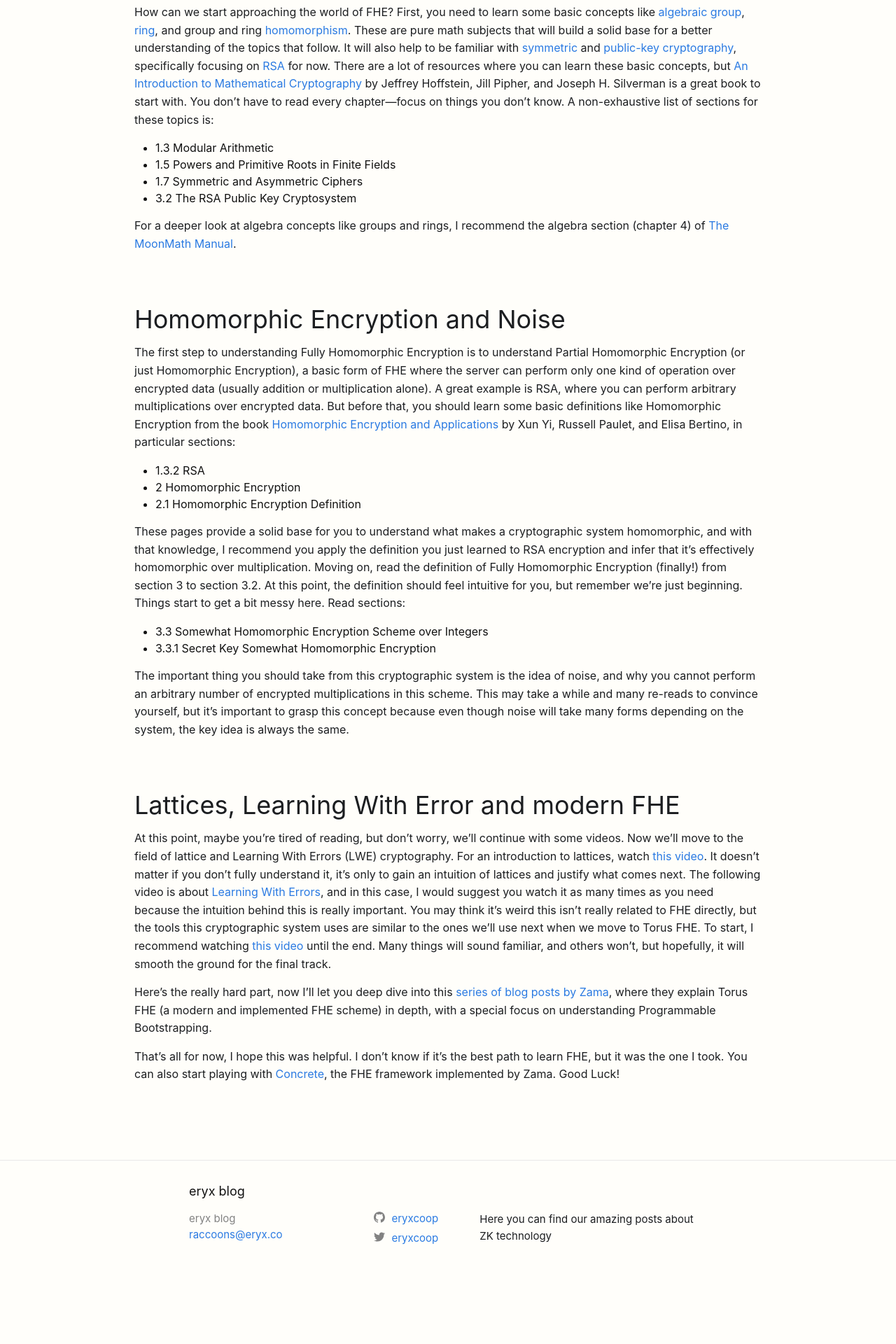
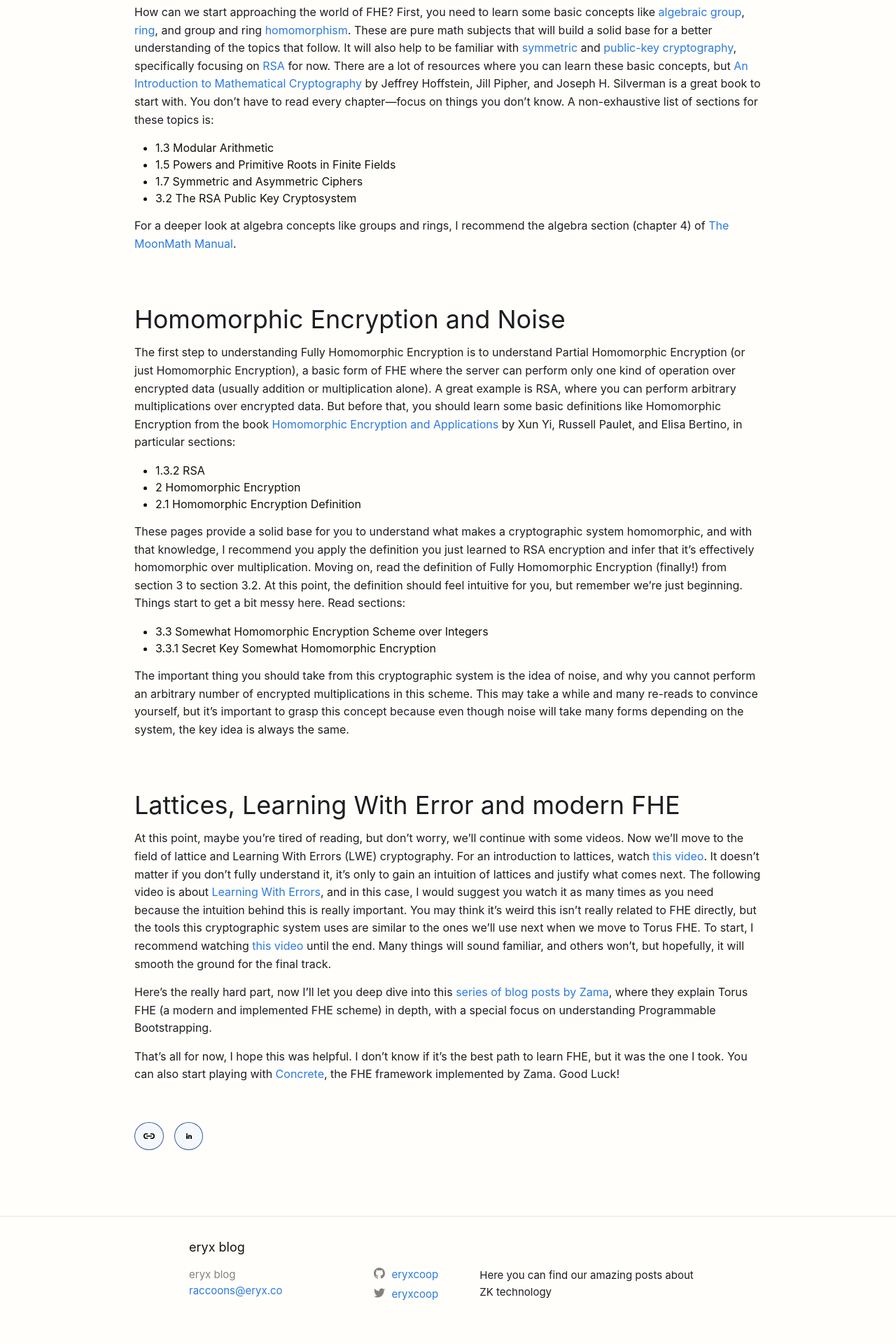
Before and after one commit to eryxcoop/eryxcoop.github.io, a Jekyll site: the page built from _posts/2024-10-31-My-path-through-FHE.md, in a window 1280 px wide. Shown: the part 1186-3106 px from the top of the page at 70% size. Built offline with Jekyll 4.4.1, drawn with Linux system fonts in a browser that asks for light colours; some web fonts are replaced; before the commit the page ends 3026 px from its top, so only the background shows below that.

Commit message:
Adds links to share posts

```diff
--- a/_layouts/post.html
+++ b/_layouts/post.html
@@ -2,7 +2,7 @@
 layout: default_eryx
 ---
 
-<link rel="stylesheet" href="{{ "/assets/styles/post.css" | relative_url }}">
+<link rel="stylesheet" href="{{ '/assets/styles/post.css' | relative_url }}">
 
 <!-- color 220844 de eryx -->
 
@@ -16,8 +16,10 @@ layout: default_eryx
                 {{ page.date | date: date_format }}
             </time>
             {%- if page.author -%}
-        <span itemprop="author" itemscope itemtype="http://schema.org/Person"><span class="p-author h-card" itemprop="name">{{ page.author }}</span></span>
-      {%- endif -%}</p>
+            <span itemprop="author" itemscope itemtype="http://schema.org/Person"><span class="p-author h-card"
+                                                                                        itemprop="name">{{ page.author }}</span></span>
+            {%- endif -%}
+        </p>
 
         <div class="intro-container">
             <p style="line-height: 1.75;">
@@ -29,6 +31,15 @@ layout: default_eryx
 
     <div class="post-content e-content" itemprop="articleBody">
         {{ content }}
+        <div class="media-btns">
+            <button class="media-btn" onclick="copyActualUrlToClipboard()">
+                <img src="/assets/icons/copy.svg" alt="Copy URL">
+            </button>
+            <a href="https://www.linkedin.com/feed/?shareActive=true&text=This is my text! https://ogp.me/ %23NewPost"
+               target="_blank" class="media-btn linkedin-btn">
+                <img src="/assets/icons/linkedin.svg" alt="Share on LinkedIn">
+            </a>
+        </div>
     </div>
 
     {%- if site.disqus.shortname -%}
--- a/assets/styles/post.css
+++ b/assets/styles/post.css
@@ -58,7 +58,7 @@
 h3 {
     font-size: 2.25rem !important;
     line-height: 2.5rem !important;
-  color:#1c1e21;
+    color: #1c1e21;
     margin-top: 75px;
 }
 
@@ -67,6 +67,35 @@ p {
     color: #1c1e21;
 }
 
+.media-btns {
+    display: flex;
+    gap: 15px;
+    justify-content: flex-start;
+    margin-top: 55px;
+}
+
+.media-btn {
+    display: flex;
+    background: #f0f7ffb3;
+    padding: 15px 12px;
+    border-radius: 50%;
+    border: solid 1px #3f6099;
+    justify-content: center;
+    align-items: center;
+}
+
+.media-btn:hover {
+    background: #f0f7ff;
+    border: solid 1px #4c8aff;
+}
+
+.media-btn img{
+    height: 8px;
+}
+
+.linkedin-btn {
+    width: 15px;
+}
 
 @media (max-width: 800px) {
 
```
Also changed, not shown: other parts of _layouts/post.html (+15 -0 lines), README.md, assets/icons/copy.svg (added), assets/icons/linkedin.svg (added). Lines whose indentation alone changed are shown as unchanged.
